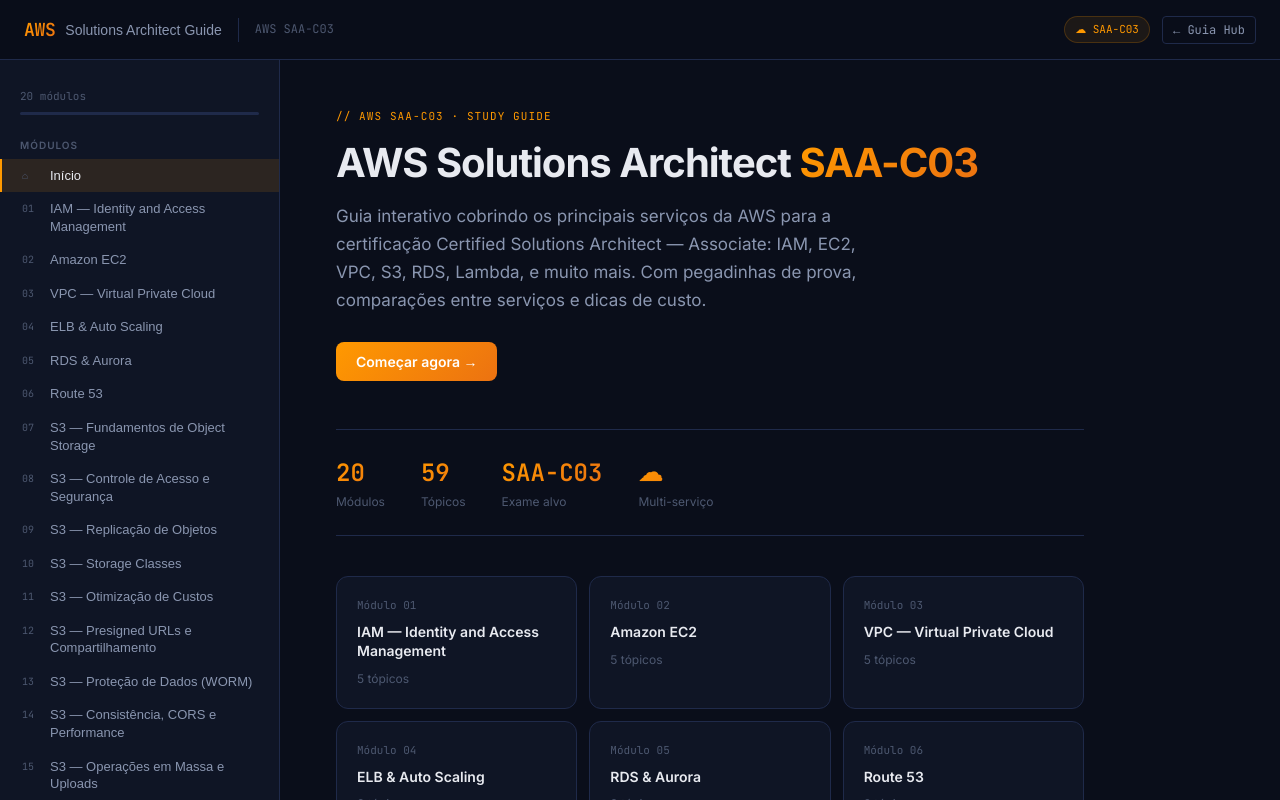
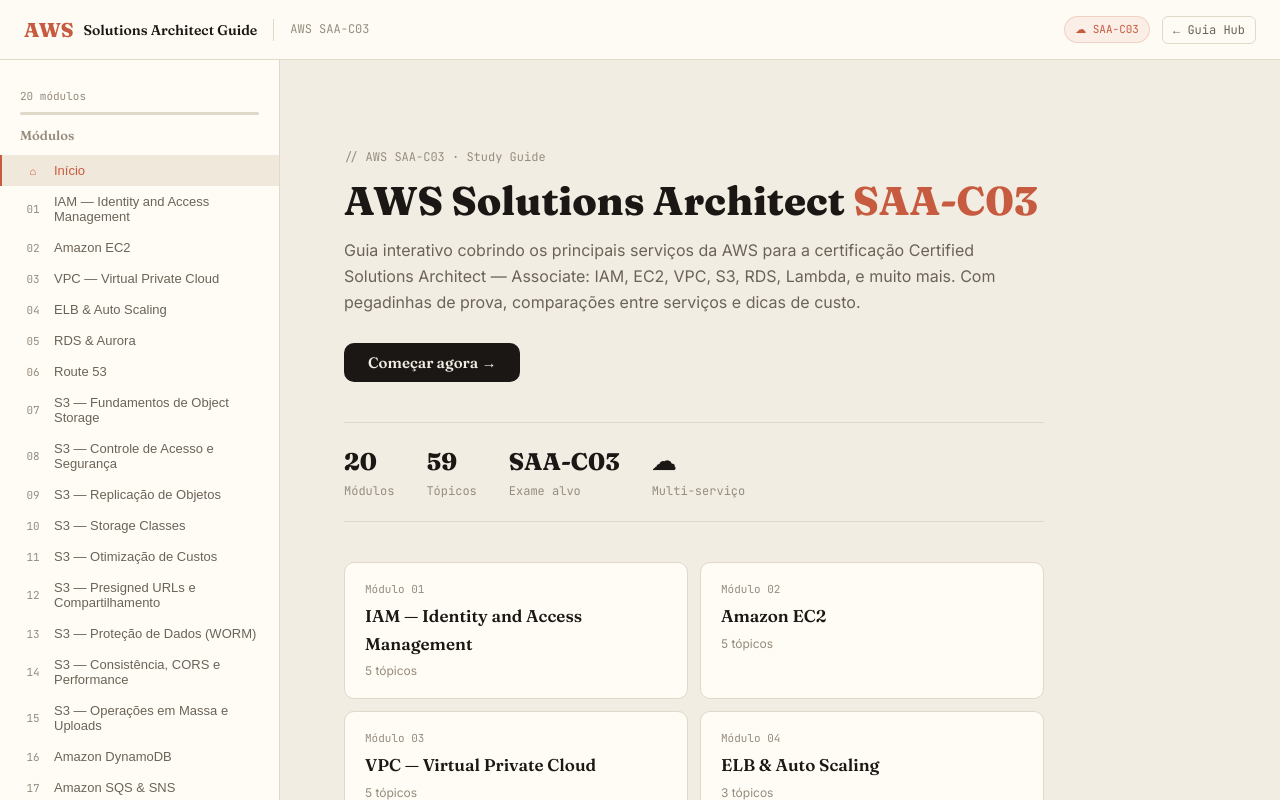
Before and after one commit to huser0/aws-solutions-architect-guide, a React (Vite) app: page / in a window 1280 px wide. Shown: the top 800 px of the page. Built offline with nearby package versions, Linux system fonts and the light colour scheme.

Commit message:
feat: apply portfolio warm/cream aesthetic

```diff
--- a/src/index.css
+++ b/src/index.css
@@ -1,30 +1,29 @@
-@import url('https://fonts.googleapis.com/css2?family=JetBrains+Mono:wght@400;500;600&family=Inter:wght@300;400;500;600;700&display=swap');
+@import url('https://fonts.googleapis.com/css2?family=Fraunces:ital,opsz,wght@0,9..144,400;0,9..144,600;0,9..144,800;1,9..144,400&family=Inter:wght@300;400;500;600&family=JetBrains+Mono:wght@400;500&display=swap');
 
 :root {
-  --bg-base: #0a0e1a;
-  --bg-surface: #0f1525;
-  --bg-elevated: #161e35;
-  --bg-hover: #1c2545;
-  --border: #1f2a4a;
-  --border-strong: #2a3866;
+  --bg-base: #f2ede3;
+  --bg-surface: #fffcf6;
+  --bg-elevated: #faf5ec;
+  --bg-hover: #f0e8da;
+  --border: #e0d8c8;
+  --border-strong: #c9bfae;
 
-  --aws-orange: #ff9900;
-  --aws-orange-dark: #ec7211;
-  --aws-blue: #232f3e;
-  --aws-teal: #00a1c9;
-  --accent-glow: rgba(255, 153, 0, 0.12);
+  --accent: #c75b3f;
+  --accent-dark: #a84a32;
+  --accent-glow: rgba(199, 91, 63, 0.08);
 
-  --text-primary: #e8eaf0;
-  --text-secondary: #8a96b0;
-  --text-muted: #4d5870;
-  --text-code: #7dd3b0;
+  --text-primary: #1a1714;
+  --text-secondary: #6b6357;
+  --text-muted: #958c7e;
+  --text-code: #6ba8c0;
 
   --font-body: 'Inter', system-ui, sans-serif;
-  --font-mono: 'JetBrains Mono', 'Fira Code', monospace;
+  --font-mono: 'JetBrains Mono', monospace;
+  --font-serif: 'Fraunces', 'Times New Roman', serif;
 
-  --radius-sm: 4px;
-  --radius-md: 8px;
-  --radius-lg: 12px;
+  --radius-sm: 6px;
+  --radius-md: 10px;
+  --radius-lg: 16px;
 
   --sidebar-width: 280px;
   --header-height: 60px;
@@ -40,6 +39,7 @@
   font-size: 15px;
   -webkit-font-smoothing: antialiased;
 }
+::selection { background: var(--text-primary); color: var(--bg-base); }
 ::-webkit-scrollbar { width: 5px; height: 5px; }
 ::-webkit-scrollbar-track { background: var(--bg-base); }
 ::-webkit-scrollbar-thumb { background: var(--border-strong); border-radius: 10px; }
@@ -47,25 +47,23 @@
 .app-header {
   position: fixed; top: 0; left: 0; right: 0;
   height: var(--header-height);
-  background: rgba(10,14,26,0.92);
+  background: rgba(255,252,246,0.92);
   backdrop-filter: blur(12px);
   border-bottom: 1px solid var(--border);
   display: flex; align-items: center;
   padding: 0 24px; z-index: 100; gap: 16px;
 }
 .logo-aws {
-  font-family: var(--font-mono); font-weight: 700; font-size: 18px;
-  background: linear-gradient(135deg, var(--aws-orange), var(--aws-orange-dark));
-  -webkit-background-clip: text; -webkit-text-fill-color: transparent; background-clip: text;
-  letter-spacing: -0.02em;
+  font-family: var(--font-serif); font-weight: 800; font-size: 20px;
+  color: var(--accent);
 }
-.logo-text { font-size: 14px; color: var(--text-secondary); margin-left: 2px; }
-.header-sep { width: 1px; height: 24px; background: var(--border); }
+.logo-text { font-size: 14px; color: var(--text-secondary); margin-left: 2px; font-family: var(--font-serif); font-weight: 600; color: var(--text-primary); }
+.header-sep { width: 1px; height: 22px; background: var(--border); }
 .header-subtitle { font-size: 12px; color: var(--text-muted); font-family: var(--font-mono); }
 .header-right { margin-left: auto; display: flex; align-items: center; gap: 12px; }
 .aws-badge {
-  font-size: 11px; color: var(--aws-orange);
-  background: rgba(255,153,0,0.08); border: 1px solid rgba(255,153,0,0.2);
+  font-size: 11px; color: var(--accent);
+  background: var(--accent-glow); border: 1px solid rgba(199, 91, 63, 0.2);
   border-radius: 20px; padding: 4px 10px; font-family: var(--font-mono);
 }
 .back-hub-btn {
@@ -74,7 +72,7 @@
   padding: 5px 10px; cursor: pointer; font-size: 12px; font-family: var(--font-mono);
   transition: all 0.15s;
 }
-.back-hub-btn:hover { border-color: var(--aws-orange); color: var(--aws-orange); }
+.back-hub-btn:hover { border-color: var(--accent); color: var(--accent); }
 .menu-btn {
   display: none; background: none; border: 1px solid var(--border);
   color: var(--text-secondary); border-radius: var(--radius-sm);
@@ -90,151 +88,129 @@
   transition: transform 0.25s ease;
 }
 .sidebar-inner { padding: 16px 0 60px; }
+.sidebar-label {
+  font-family: var(--font-serif); font-size: 13px; font-weight: 600;
+  color: var(--text-muted); padding: 4px 20px 10px;
+}
+
+.mod-btn { width: 100%; background: none; border: none; cursor: pointer; padding: 0; }
+.mod-header {
+  display: flex; align-items: center; gap: 10px; padding: 8px 20px;
+  font-size: 13px; color: var(--text-secondary); transition: all 0.12s;
+  border-left: 2px solid transparent;
+}
+.mod-header:hover { background: var(--bg-hover); color: var(--text-primary); }
+.mod-header.active {
+  color: var(--accent); border-left-color: var(--accent);
+  background: var(--bg-hover); font-weight: 500;
+}
+.mod-num { font-family: var(--font-mono); font-size: 11px; color: var(--text-muted); min-width: 22px; }
+.mod-header.active .mod-num { color: var(--accent); }
+.mod-title { text-align: left; }
+
+.sec-list { padding-left: 40px; padding-bottom: 4px; }
+.sec-btn {
+  display: block; width: 100%; text-align: left; background: none;
+  border: none; cursor: pointer; padding: 5px 20px 5px 0;
+  font-size: 12px; color: var(--text-muted); transition: all 0.12s;
+  border-left: 2px solid transparent;
+}
+.sec-btn:hover { color: var(--text-primary); }
+.sec-btn.active { color: var(--accent); border-left-color: var(--accent); }
 
 .progress-wrap { margin: 12px 20px 6px; }
 .progress-label { font-size: 11px; color: var(--text-muted); font-family: var(--font-mono); margin-bottom: 6px; }
 .progress-bar { background: var(--border); border-radius: 4px; height: 3px; overflow: hidden; }
-.progress-fill {
-  height: 100%;
-  background: linear-gradient(90deg, var(--aws-orange), var(--aws-orange-dark));
-  border-radius: 4px; transition: width 0.4s ease;
+.progress-fill { height: 100%; background: var(--accent); border-radius: 4px; transition: width 0.3s; }
+
+.content-area {
+  flex: 1; margin-left: var(--sidebar-width); padding: 48px 64px 80px; max-width: 860px; min-height: 100vh;
 }
+.content-inner { animation: fadeIn 0.25s ease; }
+@keyframes fadeIn { from { opacity: 0; transform: translateY(6px); } to { opacity: 1; transform: translateY(0); } }
 
-.sidebar-label {
-  font-size: 10px; font-weight: 600; letter-spacing: 0.1em; text-transform: uppercase;
-  color: var(--text-muted); padding: 16px 20px 6px;
+.mod-eyebrow { font-family: var(--font-mono); font-size: 11px; color: var(--text-muted); margin-bottom: 8px; text-transform: uppercase; letter-spacing: 0.08em; }
+.mod-title-h1 { font-family: var(--font-serif); font-size: 32px; font-weight: 700; margin-bottom: 32px; line-height: 1.15; }
+.section-block { margin-bottom: 36px; }
+.section-title-h3 { font-family: var(--font-serif); font-size: 20px; font-weight: 600; margin-bottom: 12px; }
+
+.md { font-size: 14.5px; line-height: 1.65; }
+.md p { margin-bottom: 14px; }
+.md strong { font-weight: 600; }
+.md ul, .md ol { margin-bottom: 14px; padding-left: 22px; }
+.md li { margin-bottom: 4px; }
+.md code {
+  background: var(--bg-hover); border: 1px solid var(--border); border-radius: 3px;
+  padding: 1px 5px; font-family: var(--font-mono); font-size: 13px; color: var(--text-code);
 }
+.md pre {
+  background: var(--bg-surface); border: 1px solid var(--border); border-radius: var(--radius-md);
+  padding: 16px 20px; overflow-x: auto; margin-bottom: 16px;
+}
+.md pre code { background: none; border: none; padding: 0; font-size: 13px; color: var(--text-primary); }
+.md table { width: 100%; border-collapse: collapse; margin-bottom: 16px; font-size: 13.5px; }
+.md th { background: var(--bg-hover); text-align: left; padding: 8px 12px; font-weight: 600; border: 1px solid var(--border); }
+.md td { padding: 8px 12px; border: 1px solid var(--border); }
+.md tr:nth-child(even) td { background: var(--bg-surface); }
+.md blockquote {
+  border-left: 3px solid var(--accent); padding: 8px 16px; margin: 16px 0;
+  background: var(--bg-surface); border-radius: 0 var(--radius-sm) var(--radius-sm) 0;
+  font-size: 13.5px; color: var(--text-secondary);
+}
+.md blockquote p { margin-bottom: 0; }
+.md a { color: var(--accent); text-decoration: underline; text-underline-offset: 2px; }
+.md h1, .md h2, .md h3, .md h4 { font-family: var(--font-serif); margin-top: 28px; margin-bottom: 12px; }
+.md h1 { font-size: 28px; }
+.md h2 { font-size: 22px; }
+.md h3 { font-size: 18px; font-weight: 600; color: var(--text-primary); }
+.md hr { border: none; border-top: 1px solid var(--border); margin: 32px 0; }
 
-.mod-btn { display: block; width: 100%; background: none; border: none; text-align: left; cursor: pointer; padding: 0; }
-.mod-header {
-  display: flex; align-items: flex-start; gap: 10px; padding: 8px 20px;
-  border-left: 2px solid transparent; transition: all 0.15s;
+.mod-nav-arrows { display: flex; justify-content: space-between; margin-top: 48px; gap: 16px; }
+.arrow-btn {
+  display: flex; align-items: center; gap: 10px; padding: 12px 18px;
+  background: var(--bg-surface); border: 1px solid var(--border); border-radius: var(--radius-md);
+  cursor: pointer; font-size: 13px; color: var(--text-primary); font-family: var(--font-body);
+  transition: all 0.15s; flex: 1; text-align: left;
 }
-.mod-header:hover { background: var(--bg-hover); }
-.mod-header.active { border-left-color: var(--aws-orange); background: var(--accent-glow); }
-.mod-num { font-family: var(--font-mono); font-size: 10px; color: var(--text-muted); min-width: 18px; padding-top: 2px; }
-.mod-title { font-size: 13px; color: var(--text-secondary); font-weight: 500; line-height: 1.35; }
-.mod-header.active .mod-title { color: var(--text-primary); }
+.arrow-btn.right { text-align: right; flex-direction: row-reverse; }
+.arrow-btn:hover { border-color: var(--accent); color: var(--accent); }
+.arrow-lbl { display: block; font-size: 11px; color: var(--text-muted); font-family: var(--font-mono); }
 
-.sec-list { padding: 2px 12px 4px 48px; }
-.sec-btn {
-  display: block; font-size: 12px; color: var(--text-muted); padding: 3px 8px;
-  border-radius: 3px; background: none; border: none; text-align: left;
-  width: 100%; cursor: pointer; transition: color 0.12s; line-height: 1.5;
+.welcome { max-width: 700px; padding: 40px 0; }
+.welcome-tag { font-family: var(--font-mono); font-size: 12px; color: var(--text-muted); margin-bottom: 12px; }
+.welcome-h1 { font-family: var(--font-serif); font-size: 40px; font-weight: 700; line-height: 1.08; margin-bottom: 16px; }
+.welcome-h1 span { color: var(--accent); }
+.welcome-sub { font-size: 16px; color: var(--text-secondary); line-height: 1.6; margin-bottom: 28px; }
+.welcome-btns { display: flex; gap: 12px; margin-bottom: 40px; }
+.btn-primary {
+  background: var(--text-primary); color: var(--bg-base);
+  border: none; padding: 10px 24px; border-radius: var(--radius-md);
+  font-family: var(--font-serif); font-size: 15px; font-weight: 600;
+  cursor: pointer; transition: all 0.15s;
 }
-.sec-btn:hover { color: var(--text-secondary); }
-.sec-btn.active { color: var(--aws-orange); }
+.btn-primary:hover { opacity: 0.85; transform: translateY(-1px); }
 
-.sidebar-overlay { display: none; position: fixed; inset: 0; background: rgba(0,0,0,0.55); z-index: 40; }
+.stats-bar { display: flex; gap: 32px; margin-bottom: 40px; padding: 20px 0; border-top: 1px solid var(--border); border-bottom: 1px solid var(--border); }
+.stat-val { font-family: var(--font-serif); font-size: 24px; font-weight: 700; }
+.stat-lbl { font-size: 12px; color: var(--text-muted); font-family: var(--font-mono); }
 
-.content-area { margin-left: var(--sidebar-width); flex: 1; }
-.content-inner { max-width: 860px; padding: 48px 56px 80px; }
-
-.welcome { padding: 48px 56px 80px; max-width: 860px; }
-.welcome-tag { font-family: var(--font-mono); font-size: 11px; color: var(--aws-orange); letter-spacing: 0.1em; text-transform: uppercase; margin-bottom: 14px; }
-.welcome-h1 { font-size: 40px; font-weight: 700; line-height: 1.15; letter-spacing: -0.025em; margin-bottom: 16px; }
-.welcome-h1 span { background: linear-gradient(135deg, var(--aws-orange), var(--aws-orange-dark)); -webkit-background-clip: text; -webkit-text-fill-color: transparent; background-clip: text; }
-.welcome-sub { font-size: 17px; color: var(--text-secondary); line-height: 1.65; max-width: 560px; margin-bottom: 28px; }
-.welcome-btns { display: flex; gap: 12px; flex-wrap: wrap; margin-bottom: 48px; }
-.btn-primary {
-  display: inline-flex; align-items: center; gap: 8px;
-  background: linear-gradient(135deg, var(--aws-orange), var(--aws-orange-dark));
-  color: white; border: none; border-radius: var(--radius-md);
-  padding: 11px 20px; font-size: 14px; font-weight: 600; cursor: pointer;
-  transition: opacity 0.15s, transform 0.15s; font-family: var(--font-body);
+.modules-grid { display: grid; grid-template-columns: repeat(auto-fill, minmax(280px, 1fr)); gap: 12px; }
+.module-card {
+  background: var(--bg-surface); border: 1px solid var(--border); border-radius: var(--radius-md);
+  padding: 18px 20px; cursor: pointer; transition: all 0.15s;
 }
-.btn-primary:hover { opacity: 0.9; transform: translateY(-1px); }
-.btn-secondary {
-  display: inline-flex; align-items: center; gap: 8px;
-  background: none; color: var(--text-secondary);
-  border: 1px solid var(--border-strong); border-radius: var(--radius-md);
-  padding: 11px 20px; font-size: 14px; font-weight: 500; cursor: pointer;
-  transition: all 0.15s; font-family: var(--font-body);
-}
-.btn-secondary:hover { border-color: var(--text-muted); color: var(--text-primary); }
-
-.stats-bar { display: flex; gap: 36px; padding: 24px 0; border-top: 1px solid var(--border); border-bottom: 1px solid var(--border); margin-bottom: 40px; flex-wrap: wrap; }
-.stat-val { font-family: var(--font-mono); font-size: 24px; font-weight: 600; background: linear-gradient(135deg, var(--aws-orange), var(--aws-orange-dark)); -webkit-background-clip: text; -webkit-text-fill-color: transparent; background-clip: text; }
-.stat-lbl { font-size: 12px; color: var(--text-muted); }
-
-.modules-grid { display: grid; grid-template-columns: repeat(auto-fill, minmax(220px, 1fr)); gap: 12px; }
-.module-card {
-  background: var(--bg-surface); border: 1px solid var(--border);
-  border-radius: var(--radius-lg); padding: 20px; cursor: pointer;
-  transition: all 0.15s; position: relative; overflow: hidden;
-}
-.module-card::before { content: ''; position: absolute; top: 0; left: 0; right: 0; height: 2px; background: linear-gradient(90deg, var(--aws-orange), var(--aws-orange-dark)); opacity: 0; transition: opacity 0.15s; }
-.module-card:hover { border-color: var(--border-strong); background: var(--bg-elevated); transform: translateY(-2px); }
-.module-card:hover::before { opacity: 1; }
-.card-num { font-family: var(--font-mono); font-size: 11px; color: var(--text-muted); margin-bottom: 8px; }
-.card-title { font-size: 14px; font-weight: 600; color: var(--text-primary); line-height: 1.35; margin-bottom: 8px; }
+.module-card:hover { border-color: var(--accent); transform: translateY(-2px); }
+.card-num { font-family: var(--font-mono); font-size: 11px; color: var(--text-muted); margin-bottom: 4px; }
+.card-title { font-family: var(--font-serif); font-size: 17px; font-weight: 600; margin-bottom: 4px; }
 .card-count { font-size: 12px; color: var(--text-muted); }
 
-.mod-eyebrow { font-family: var(--font-mono); font-size: 11px; color: var(--aws-orange); letter-spacing: 0.1em; text-transform: uppercase; margin-bottom: 8px; }
-.mod-title-h1 { font-size: 30px; font-weight: 700; line-height: 1.2; letter-spacing: -0.02em; margin-bottom: 28px; padding-bottom: 24px; border-bottom: 1px solid var(--border); }
+.sidebar-overlay { display: none; }
 
-.section-block { margin-bottom: 52px; scroll-margin-top: calc(var(--header-height) + 20px); }
-.section-title-h3 {
-  font-size: 18px; font-weight: 600; color: var(--text-primary);
-  margin-bottom: 20px; display: flex; align-items: center; gap: 10px;
-}
-.section-title-h3::before { content: ''; display: block; width: 3px; height: 18px; background: linear-gradient(180deg, var(--aws-orange), var(--aws-orange-dark)); border-radius: 2px; flex-shrink: 0; }
-
-.md p { color: var(--text-secondary); margin-bottom: 14px; line-height: 1.75; }
-.md strong { color: var(--text-primary); font-weight: 600; }
-.md ul, .md ol { color: var(--text-secondary); padding-left: 20px; margin-bottom: 14px; }
-.md li { margin-bottom: 5px; line-height: 1.7; }
-.md blockquote {
-  background: rgba(255,153,0,0.06); border-left: 3px solid var(--aws-orange);
-  border-radius: 0 var(--radius-md) var(--radius-md) 0;
-  padding: 13px 18px; margin: 18px 0; color: var(--text-secondary); font-size: 14px;
-}
-.md blockquote p { margin: 0; }
-.md table { width: 100%; border-collapse: collapse; margin: 18px 0; font-size: 13.5px; }
-.md th {
-  background: var(--bg-elevated); color: var(--text-secondary); font-weight: 600;
-  font-size: 11.5px; text-transform: uppercase; letter-spacing: 0.05em;
-  padding: 10px 14px; text-align: left; border-bottom: 2px solid var(--border-strong);
-}
-.md td { padding: 9px 14px; color: var(--text-secondary); border-bottom: 1px solid var(--border); }
-.md tr:last-child td { border-bottom: none; }
-.md tr:hover td { background: var(--bg-hover); }
-.md pre {
-  background: var(--bg-elevated); border: 1px solid var(--border);
-  border-radius: var(--radius-md); padding: 18px 20px;
-  overflow-x: auto; margin: 14px 0;
-}
-.md code { font-family: var(--font-mono); font-size: 13px; line-height: 1.7; color: var(--text-code); }
-.md p code, .md li code {
-  background: var(--bg-elevated); border: 1px solid var(--border);
-  border-radius: 3px; padding: 2px 6px; font-size: 12.5px; color: var(--aws-orange);
-}
-
-.mod-nav-arrows { display: flex; gap: 12px; margin-top: 48px; padding-top: 32px; border-top: 1px solid var(--border); }
-.arrow-btn {
-  display: flex; align-items: center; gap: 8px;
-  background: var(--bg-surface); border: 1px solid var(--border);
-  color: var(--text-secondary); border-radius: var(--radius-md);
-  padding: 10px 16px; font-size: 13px; cursor: pointer;
-  transition: all 0.15s; flex: 1; font-family: var(--font-body);
-}
-.arrow-btn:hover { border-color: var(--aws-orange); color: var(--text-primary); }
-.arrow-btn.right { justify-content: flex-end; }
-.arrow-lbl { font-size: 11px; color: var(--text-muted); display: block; }
-.arrow-btn.right .arrow-lbl { text-align: right; }
-
-@media (max-width: 900px) {
+@media (max-width: 768px) {
   .sidebar { transform: translateX(-100%); }
   .sidebar.open { transform: translateX(0); }
-  .sidebar-overlay.open { display: block; }
-  .menu-btn { display: flex; align-items: center; }
-  .content-area { margin-left: 0; }
-  .content-inner, .welcome { padding: 32px 24px 60px; }
-  .welcome-h1 { font-size: 28px; }
-  .modules-grid { grid-template-columns: 1fr 1fr; }
-  .header-subtitle { display: none; }
+  .sidebar-overlay { display: block; position: fixed; inset: 0; background: rgba(0,0,0,0.3); z-index: 49; opacity: 0; pointer-events: none; transition: opacity 0.25s; }
+  .sidebar-overlay.open { opacity: 1; pointer-events: auto; }
+  .content-area { margin-left: 0; padding: 24px 20px; }
+  .menu-btn { display: block; }
 }
-@media (max-width: 560px) {
-  .modules-grid { grid-template-columns: 1fr; }
-  .stats-bar { gap: 20px; }
-}
```
